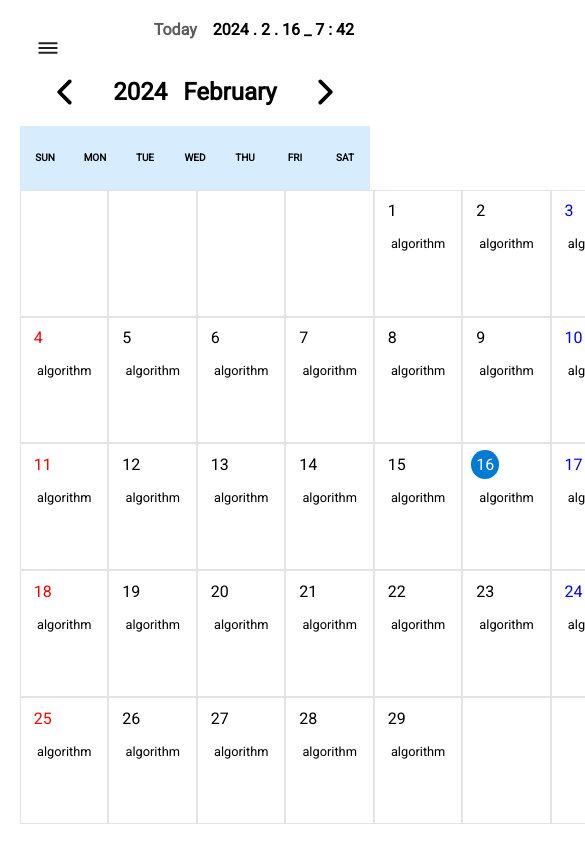
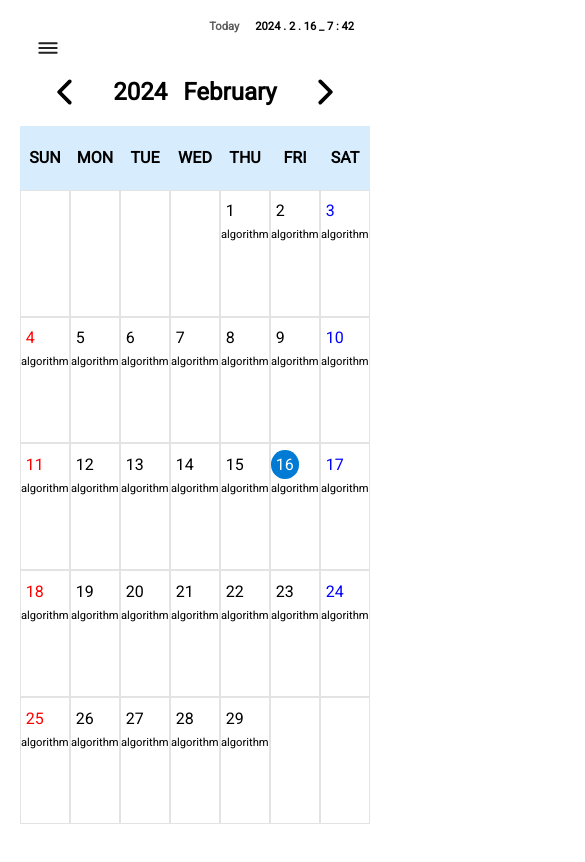
Before and after one commit to nile27/My-Calender, a React (Create React App) app: page /month in a window 390 px wide. Shown: the top 862 px of the page, 585 px wide, since content can reach past the window. Built offline with nearby package versions, Linux system fonts and the light colour scheme; no server answers.

Commit message:
Month 반응형

```diff
--- a/src/Components/Clock.tsx
+++ b/src/Components/Clock.tsx
@@ -14,6 +14,9 @@ const HeadBox = styled.div`
   }
   > span {
     font-weight: 600;
+    @media screen and (max-width: 500px) {
+      font-size: 70%;
+    }
   }
 `;
 
--- a/src/Components/Month-day.tsx
+++ b/src/Components/Month-day.tsx
@@ -19,7 +19,6 @@ const DayBox = styled.li<OnClick>`
     display: flex;
     justify-content: space-between;
     align-items: center;
-    padding-right: 10px;
   }
 
   .TodoBox {
@@ -31,6 +30,9 @@ const DayBox = styled.li<OnClick>`
     padding: 0.5rem;
     gap: 1rem;
     overflow-y: scroll;
+    white-space: nowrap;
+    overflow-x: hidden;
+
     flex: 1 1 0;
 
     li {
@@ -44,7 +46,8 @@ const DayBox = styled.li<OnClick>`
         background-color: ${(prop) => prop.color || "var(--line-gray)"};
       }
       span {
-        font-size: 0.8rem;
+        font-size: 12px;
+        text-overflow: ellipsis;
       }
     }
   }
@@ -53,31 +56,53 @@ const DayBox = styled.li<OnClick>`
     background: var(--whiteblue);
   }
 
-  @media screen and (max-width: 900px) {
-    .numberbox {
+  @media screen and (min-width: 610px) and (max-width: 900px) {
+    .numberBox {
       padding-right: 0;
     }
-    li {
-      .colorBox {
-        display: none;
-      }
-      .TodoBox {
-        padding: 0;
+    .TodoBox {
+      white-space: nowrap;
+      overflow: hidden;
+      text-overflow: ellipsis;
+
+      li {
+        .colorBox {
+          display: none;
+        }
 
         span {
-          font-size: 9px;
+          font-size: 70%;
         }
       }
     }
   }
 
-  @media screen and (max-width: 710px) {
-    li {
-      .TodoBox {
+  @media screen and (max-width: 610px) {
+    white-space: nowrap;
+    overflow-x: hidden;
+    text-overflow: ellipsis;
+    padding: 0.5rem 0;
+    .numberBox {
+      padding-right: 0;
+    }
+    .TodoBox {
+      padding: 0;
+      white-space: nowrap;
+      overflow: hidden;
+
+      li {
+        white-space: nowrap;
+        overflow-x: hidden;
+        text-overflow: ellipsis;
+
         padding: 0;
+        .colorBox {
+          display: none;
+        }
 
         span {
-          font-size: 0px;
+          font-size: 70%;
+          text-overflow: ellipsis;
         }
       }
     }
@@ -101,6 +126,9 @@ const Number = styled.div<NumberProp>`
     width: auto;
     height: auto;
     padding: 0.3rem;
+  }
+  @media screen and (max-width: 375px) {
+    font-size: 70%;
   }
 `;
 
--- a/src/GlobalStyle.tsx
+++ b/src/GlobalStyle.tsx
@@ -17,6 +17,9 @@ const GlobalStyles = createGlobalStyle`
 
   a {
     text-decoration: none;
+  }
+  ul{
+    list-style:none;
   }
 
   li {
--- a/src/Pages/Month.tsx
+++ b/src/Pages/Month.tsx
@@ -44,14 +44,16 @@ const DayWeekBox = styled.ul`
 
     span {
       font-weight: 600;
-      font-size: 62.5%;
+      font-size: 100%;
+      @media screen and (max-width: 300px) {
+        font-size: 70%;
+      }
     }
   }
 `;
 
 export default function Month() {
   const [date, setDate] = useState<Date>(new Date());
-  // const controls = useAnimationControls();
   const nextPage = useRef<HTMLDivElement | null>(null);
   const [holidata, setHoliDate] = useState<Holiday[] | undefined>([]);
   const getHoliday = async () => {
```
Also changed, not shown: src/dist/react-datepicker.css (deleted).
